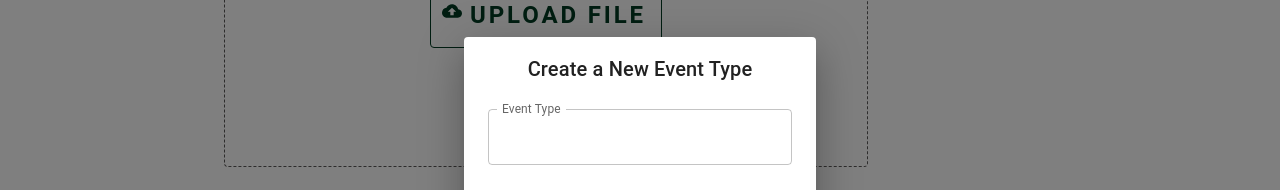
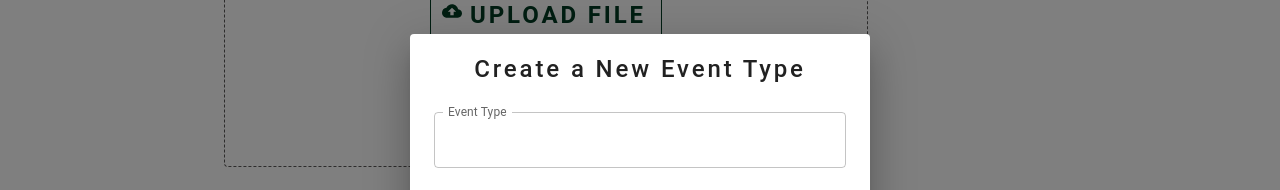
Before and after one commit to felixli1998/FYP-24_DCS__CodeAbility-Crew_EcoYah, a React (Create React App) app in the folder client/: page /admin/donation-event-form in a window 1280 px wide. Both pictures are taken after typing "Sample" into the empty fields and a click on the button "ADD". Shown: the part 535-725 px from the top of the page. Built offline with nearby package versions, Linux system fonts and the light colour scheme; no server answers.

Commit message:
fix: font styling for dialog title

```diff
--- a/client/src/components/Dialog/FormDialog.tsx
+++ b/client/src/components/Dialog/FormDialog.tsx
@@ -76,14 +76,14 @@ const FormDialog: React.FC<FormDialogProps> = ({
           },
         }}
       >
-        <DialogTitle sx={{paddingX: "4rem", textAlign: "center"}}>{dialogTitle}</DialogTitle>
+        <DialogTitle sx={{paddingX: "4rem", textAlign: "center", fontSize: "1.5rem", letterSpacing: "0.18rem"}}>{dialogTitle}</DialogTitle>
         <DialogContent>
           {formComponent}
           {errorMessage && (
             <Alert
               variant="filled"
               severity="error"
-              sx={{marginTop: "1rem"}}
+              sx={{marginTop: "1rem", fontSize: "1rem", letterSpacing: "0.12rem"}}
             >
               {errorMessage}
             </Alert>
--- a/client/src/components/DonationEvent/Step2Form.tsx
+++ b/client/src/components/DonationEvent/Step2Form.tsx
@@ -148,7 +148,6 @@ export default function Step2Form(props: Step2FormProps) {
     const { item, unit } = formData;
     const sanitisedItem = formatAndCapitalizeString(item); // Sanitize input to safeguard duplicate creation of event type
     const existingItems = itemsData.data.items;
-    console.log(existingItems);
     const isItemExists = isValueExistsInObjectArray(
       existingItems,
       "name",
```
